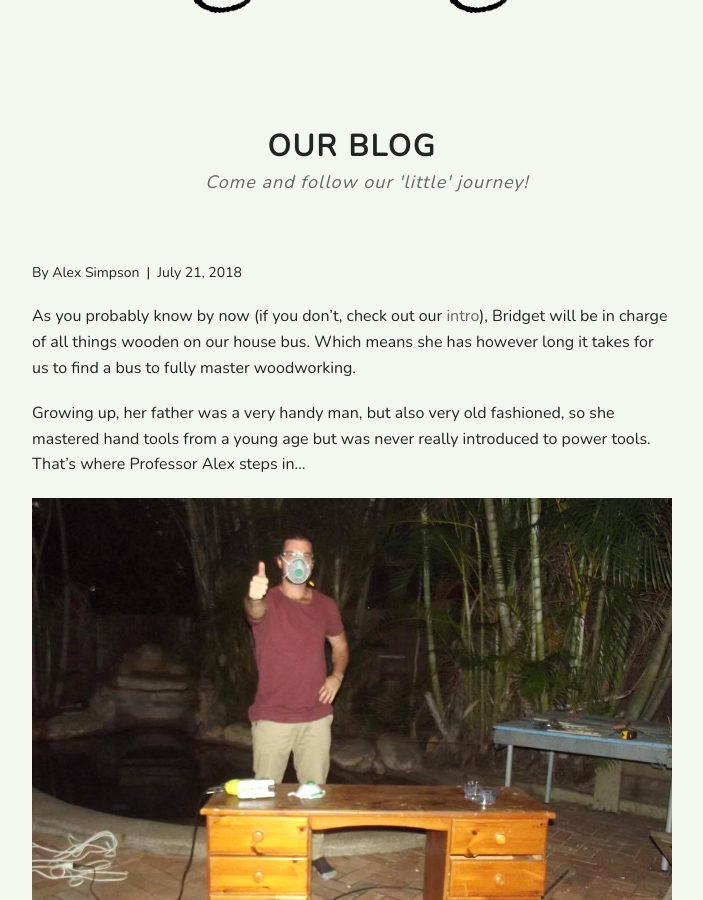
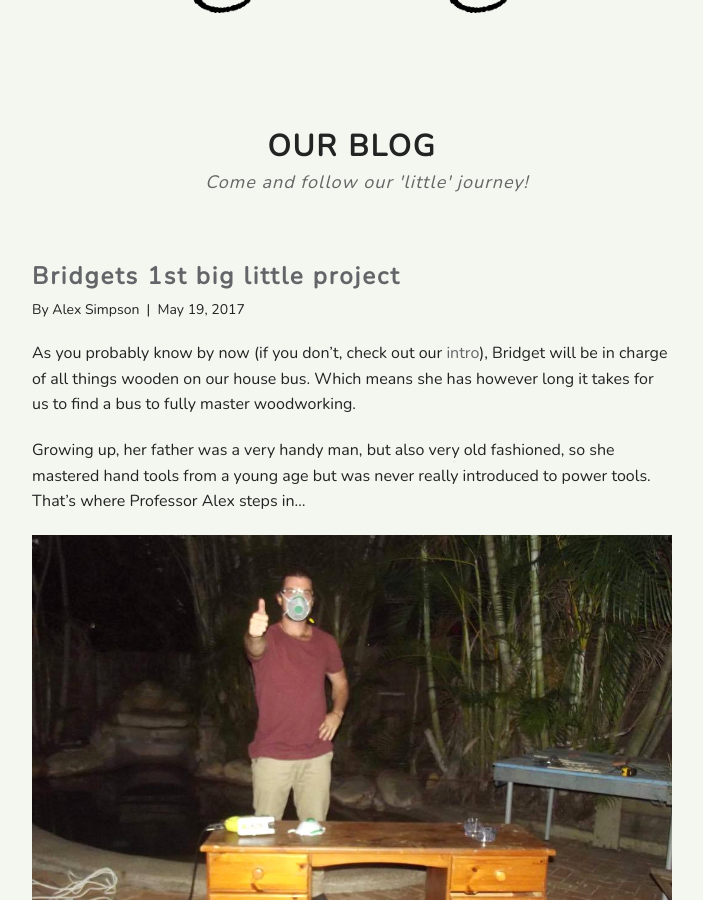
Before and after one commit to vendablefall/littlekiwibus, a Jekyll site: the page built from _posts/2017-05-19-Bridgets-1st-big-little-project.md, in a window 1280 px wide and 900 px high, scrolled down 312 px. Shown: the whole window, without its empty margins (288-991 px from the left). Built offline with Jekyll 4.4.1, drawn with Linux system fonts in a browser that asks for light colours; Markdown is read by kramdown in place of the engine named in the settings; comment, search, counter and statistics services are not loaded.

Commit message:
resized bottom image of 1st post

```diff
--- a/_posts/2017-05-21-Bridgets_1st_woodworking_project.md
+++ b/_posts/2017-05-19-Bridgets-1st-big-little-project.md
@@ -1,7 +1,7 @@
 ---
 layout: post
-title:  ""
-date:   2018-07-21 20:37:53 +0800
+title:  "Bridgets 1st big little project"
+date:   2017-05-19 20:37:53 +0800
 author: "Alex Simpson"
 ---
 
@@ -58,6 +58,6 @@
 
 A few days after she'd finished the box, transferred her vegetables into it, and gotten over the excitement of it all (yes, boxes can be exciting), we were sitting on the deck admiring it. I asked her how she thought it went; any hurdles she encountered and how she overcame them, what she'd change next time, what she found out along the way, etc. She said she was very pleasantly surprised with how it turned out. She loved learning how to use all the tools, and planning how she was going to turn the unwanted desk into something useful (it sounds like we may have found her a passion in upcycling furniture!). She said that she sees now that measuring is key, as she measured a couple of pieces of wood incorrectly and had to discard them from this project. She now knows to always measure twice. But her most astute observation from doing this, and the most important thing she will take away from this, is that, and I quote, "dirt is heavy". Yes Bridget, yes it is.
 
-<img src="{{site.url}}/images/Bridgets 1st woodworking project/planterbox.jpg"/>
+<img src="{{site.url}}/images/Bridgets 1st woodworking project/planterbox2.jpg"/>
 <a class="image-captions">Our veggies love their new home!</a>
 <br>
```
Also changed, not shown: _posts/2017-06-21-Bridgets_2nd_woodworking_project.md (+0 -1 lines), images/Bridgets 1st woodworking project/planterbox2.jpg (added), 4 other files.
